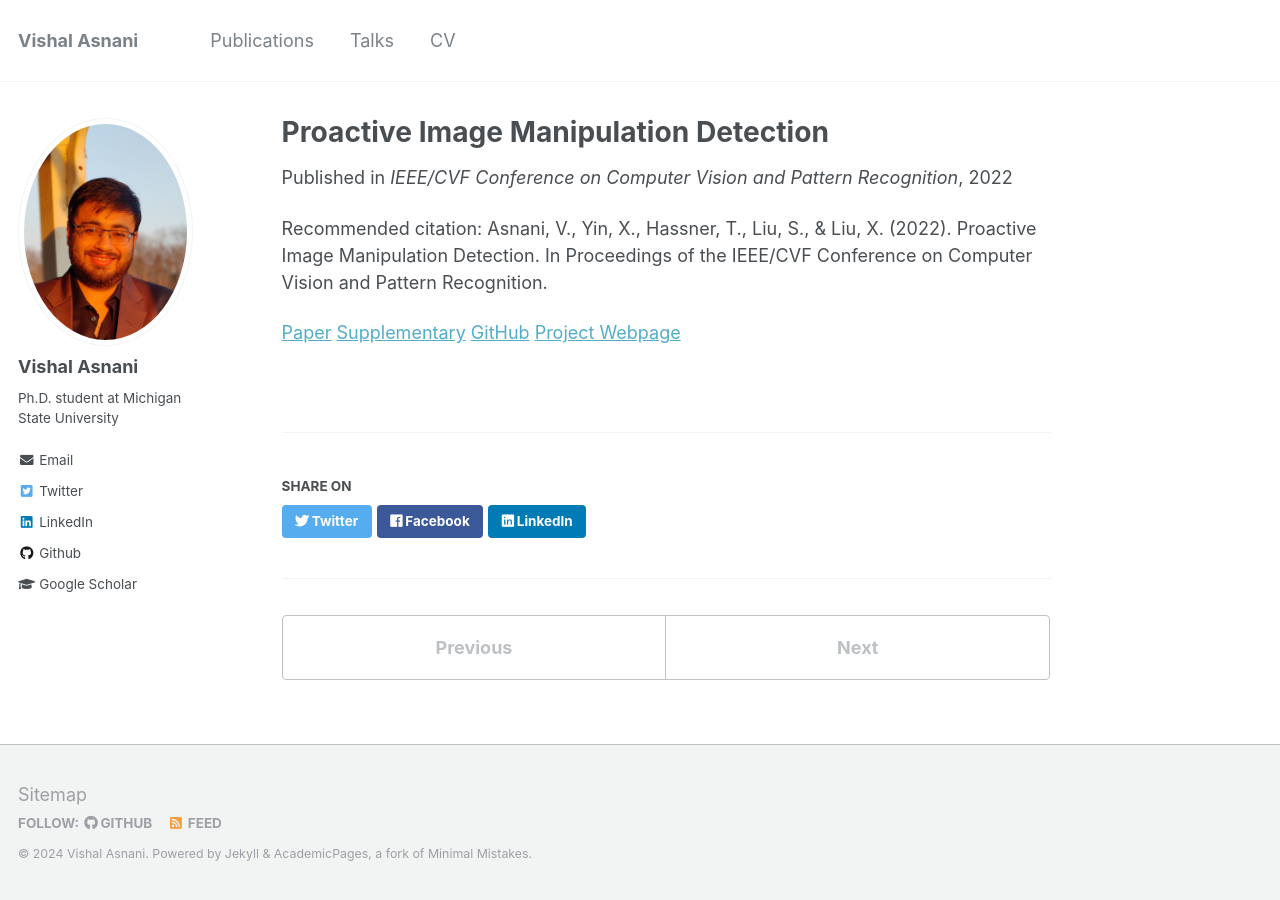
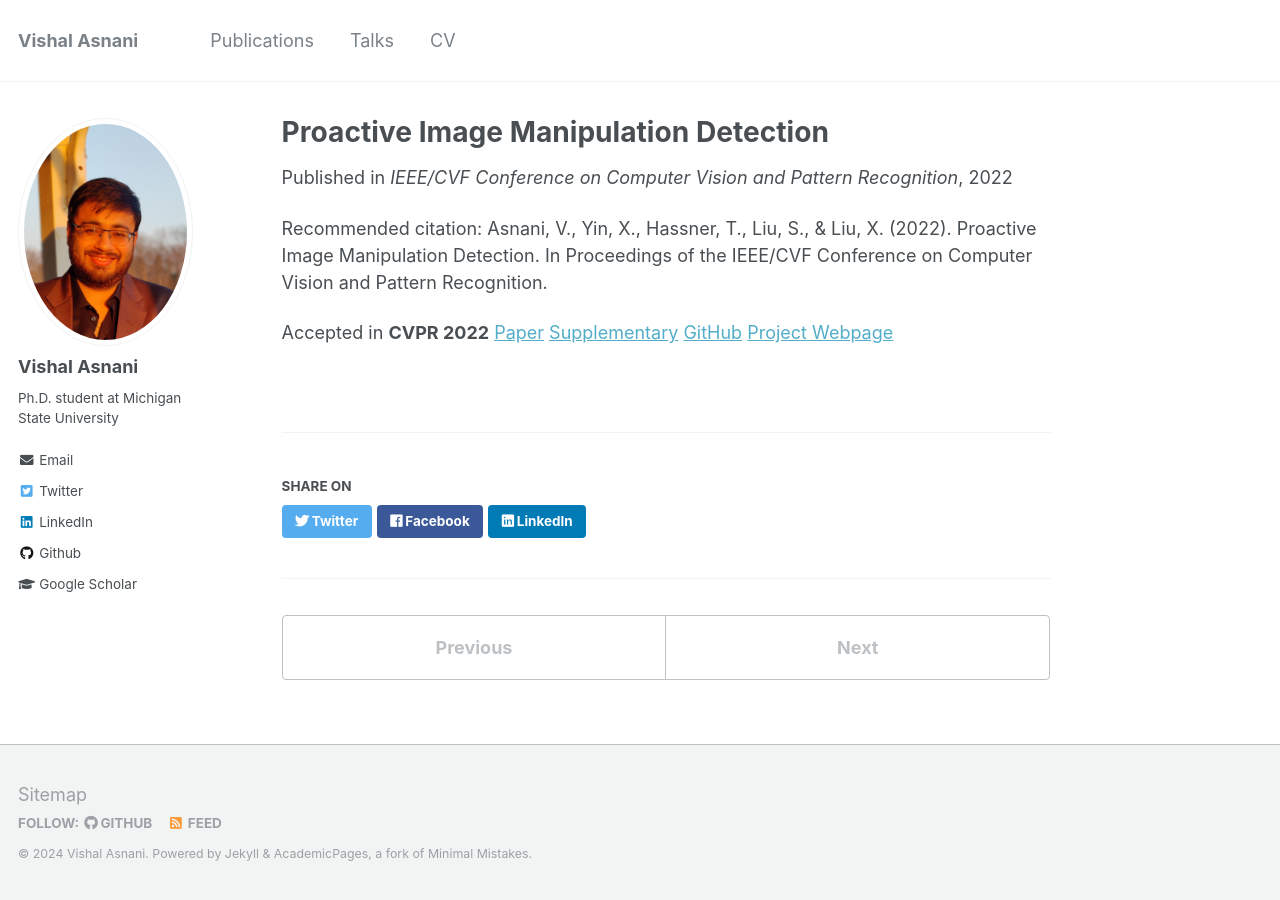
Before and after one commit to vishal3477/vishal3477.github.io, a Jekyll site: the page built from _publications/paper3.md, in a window 1280 px wide. Built offline with Jekyll 4.4.1, drawn with Linux system fonts in a browser that asks for light colours.

Commit message:
Update paper3.md

```diff
--- a/_publications/paper3.md
+++ b/_publications/paper3.md
@@ -7,7 +7,7 @@ venue: 'IEEE/CVF Conference on Computer Vision and Pattern Recognition'
 paperurl: ''
 citation: 'Asnani, V., Yin, X., Hassner, T., Liu, S., & Liu, X. (2022). Proactive Image Manipulation Detection. In Proceedings of the IEEE/CVF Conference on Computer Vision and Pattern Recognition.'
 ---
-
+Accepted in **CVPR 2022**
 [Paper](http://vishal3477.github.io/files/2.pdf)
 [Supplementary](http://vishal3477.github.io/files/2_supp.pdf)
 [GitHub](https://github.com/vishal3477/proactive_IMD)
```
